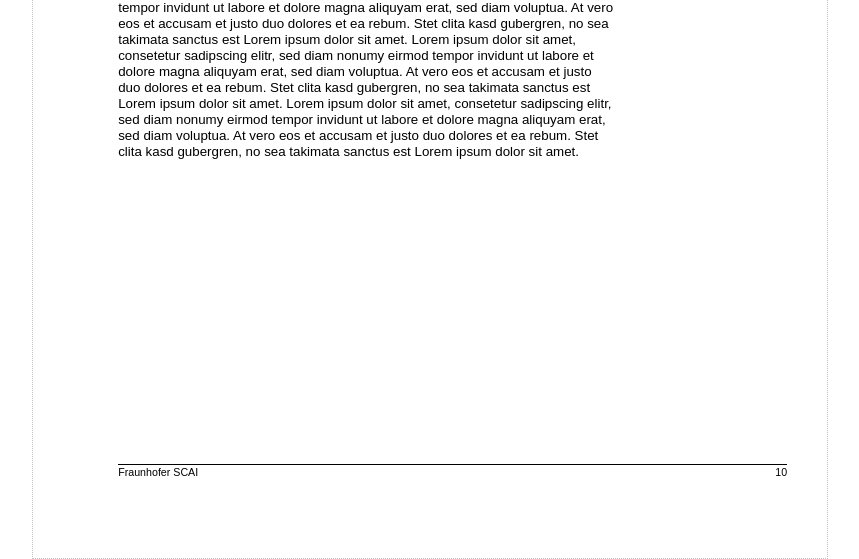
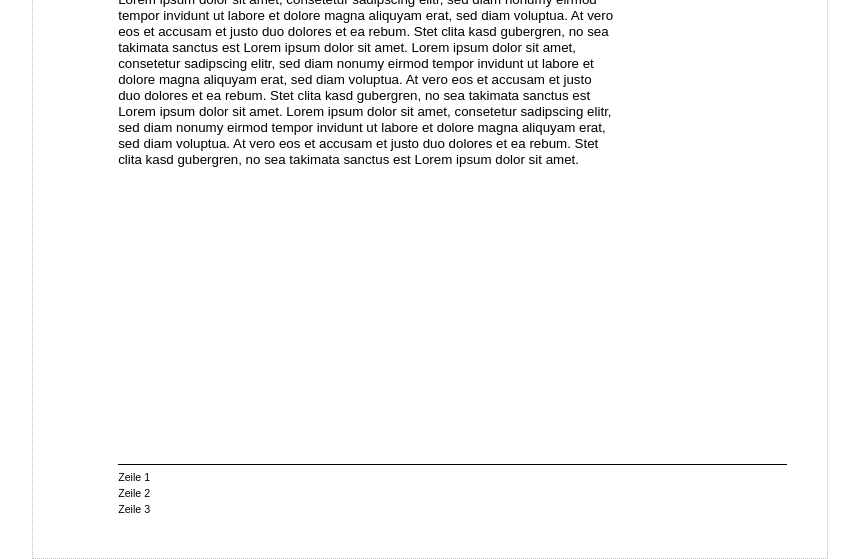
Before and after one commit to themerius/ScalTeX-templates, a plain HTML site: page index.html in a window 1280 px wide. Shown: the part 1690-2249 px from the top of the page, without its empty margins (210-1069 px from the left). Drawn offline with Linux system fonts and the light colour scheme; a web font is replaced by a local one.

Commit message:
css enhancements

```diff
--- a/css/grid.css
+++ b/css/grid.css
@@ -72,6 +72,7 @@ div.col4 { width: 177mm; }
 
 .line {
 	border-top: 1px solid #000;
+	padding-top: 3pt;
 }
 
 .right {
--- a/css/typo.css
+++ b/css/typo.css
@@ -5,6 +5,10 @@ body {
 	text-align: left;
 	font: lighter 10pt/12pt "Frutiger LT Com", sans-serif;
 	text-rendering: optimizeLegibility;
+}
+
+p {
+	line-height: 12pt;
 }
 
 img.scaling {
@@ -37,16 +41,19 @@ hr {
 h1 {
   font-size: 14pt;
   font-weight: bold;
+  line-height: 17.5pt;
 }
 
 h2 {
   font-size: 14pt;
   font-weight: lighter;
+  line-height: 17.5pt;
 }
 
 h3, h4, h5, h6 {
   font-size: 10pt;
   font-weight: bold;
+  line-height: 12pt;
 }
 
 /* `Spacing
--- a/index.html
+++ b/index.html
@@ -12,7 +12,7 @@
 <div class="pageA4">
 	<div class="layoutGrid">
 		<div class="row">
-			<div class="col4"><h1>1 Test</h1></div>
+			<div class="col4"><h1>1</br> Test</h1></br></br></div>
 			<div class="row-end">&nbsp;</div>
 		</div>
 		<div class="row">
@@ -83,11 +83,20 @@
 
 	<div class="layoutGridBottom pagina">
 		<div class="row line">
-			<div class="col3">
-				<p>Fraunhofer SCAI</p>
+			<div class="col4">
+				<p>Zeile 1</p>
 			</div>
-			<div class="col1 right">
-				10
+			<div class="row-end">&nbsp;</div>
+		<div>
+		<div class="row">
+			<div class="col4">
+				<p>Zeile 2</p>
+			</div>
+			<div class="row-end">&nbsp;</div>
+		<div>
+		<div class="row">
+			<div class="col4">
+				<p>Zeile 3</p>
 			</div>
 			<div class="row-end">&nbsp;</div>
 		<div>
```
